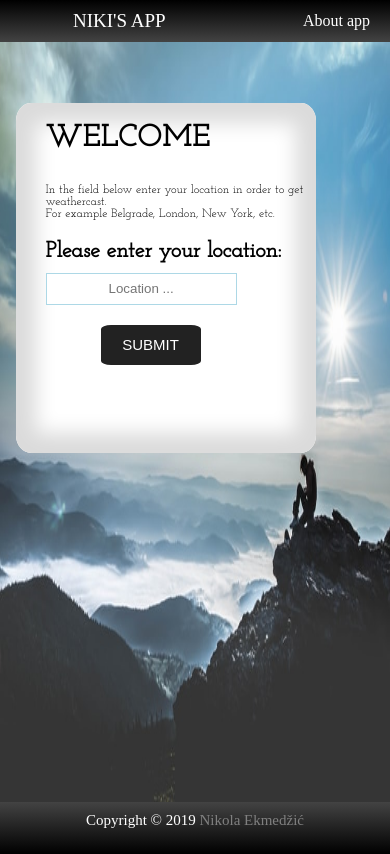
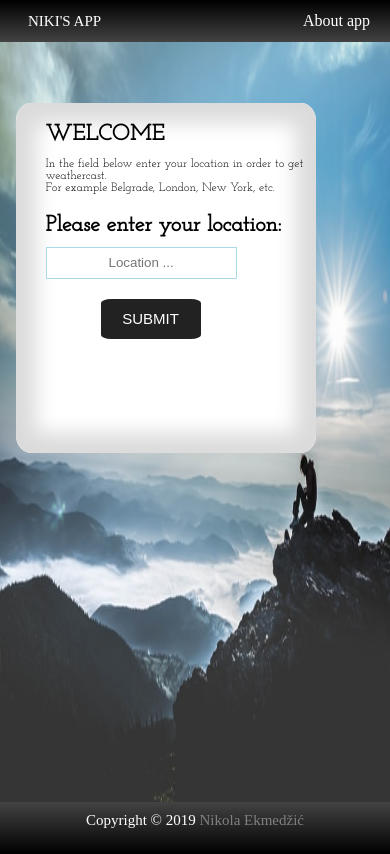
Before and after one commit to nikolae93/Weather_app, a website: page src/index.html in a window 390 px wide. Drawn offline with Linux system fonts and the light colour scheme.

Commit message:
Finish queries

```diff
--- a/src/css/main.css
+++ b/src/css/main.css
@@ -181,11 +181,20 @@ body::-webkit-scrollbar-thumb
           width: 300px;
       }
 
-
+      .a1 {
+        margin-left: 25px;
+        font-size: 15px;
+    }
 
       .txt-exp {
          font-size: 12px;
          margin-bottom: 20px;
+      }
+
+      .header{
+        font-size: 22px;
+        letter-spacing: 0.5px;
+        margin-bottom: 12px;
       }
 
       .footer {
```
